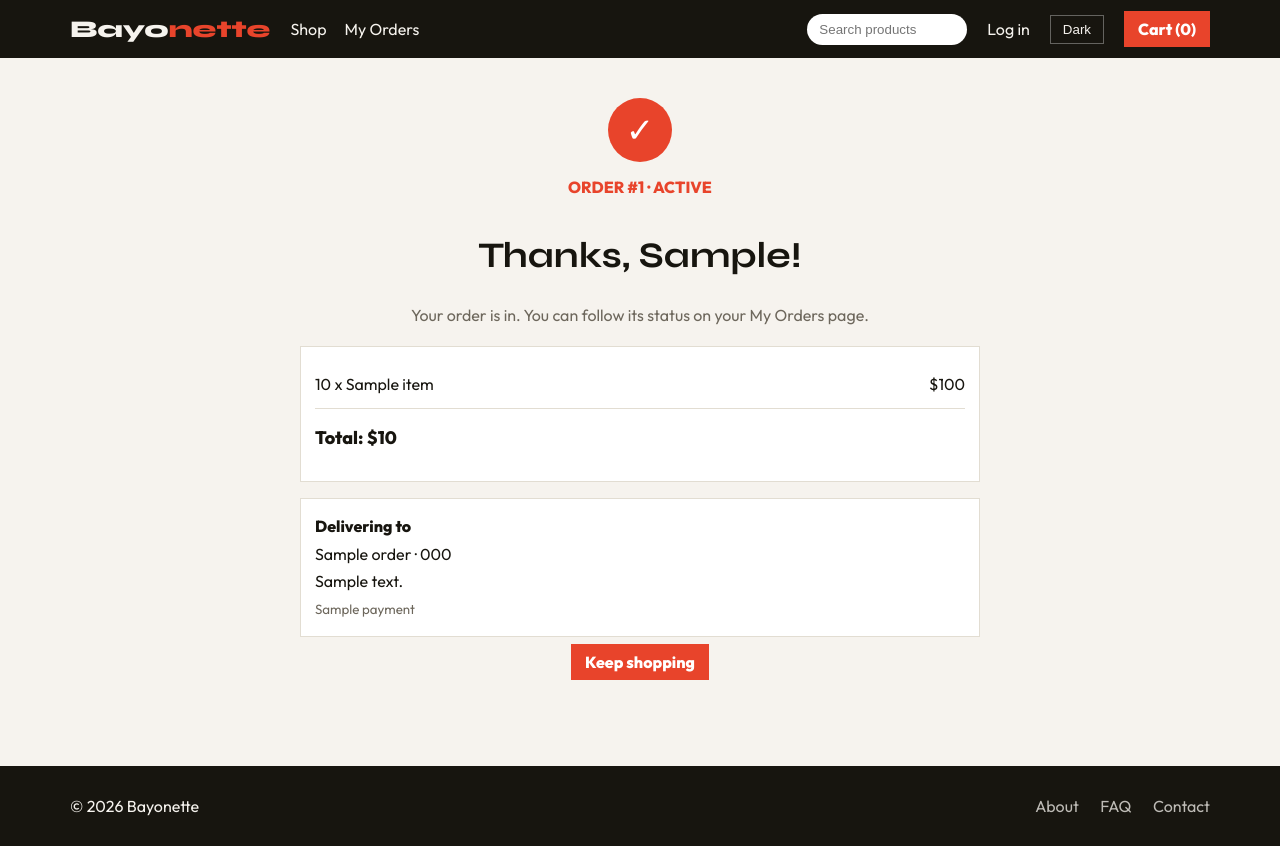
After one commit to PainQisGod/bayonette, a Flask app: template templates/confirmation.html in a window 1280 px wide. The commit adds this page. Run offline with Flask 3, Linux system fonts and the light colour scheme; the template is opened without the code that fills it: most values are stand-ins (such as "Sample title", 1, 10 or a date in 2020).

Commit message:
Add checkout page and order confirmation

```diff
--- a/app.py
+++ b/app.py
@@ -61,6 +61,11 @@ def setup():
         conn.execute("ALTER TABLE orders ADD COLUMN status TEXT DEFAULT 'pending'")
     except sqlite3.OperationalError:
         pass
+    for column in ["name", "phone", "address", "payment"]:
+        try:
+            conn.execute("ALTER TABLE orders ADD COLUMN " + column + " TEXT DEFAULT ''")
+        except sqlite3.OperationalError:
+            pass
     try:
         conn.execute("ALTER TABLE products ADD COLUMN category TEXT DEFAULT 'General'")
     except sqlite3.OperationalError:
@@ -216,7 +221,10 @@ def cart():
     return render_template("cart.html", items=items, total=total)
 
 
-@app.route("/checkout", methods=["POST"])
+PAYMENTS = ["Cash on delivery", "Pay at pickup"]
+
+
+@app.route("/checkout", methods=["GET", "POST"])
 def checkout():
     if "user_id" not in session:
         flash("Please log in to check out.")
@@ -228,16 +236,39 @@ def checkout():
         if item["quantity"] > item["product"]["stock"]:
             flash("Not enough stock for " + item["product"]["name"] + ".")
             return redirect("/cart")
+    if request.method == "GET":
+        return render_template("checkout.html", items=items, total=total, payments=PAYMENTS, form={})
+
+    form = {key: request.form.get(key, "").strip() for key in ["name", "phone", "address", "payment"]}
+    if not form["name"] or not form["phone"] or not form["address"] or form["payment"] not in PAYMENTS:
+        flash("Please fill in every field.")
+        return render_template("checkout.html", items=items, total=total, payments=PAYMENTS, form=form)
+
     conn = db()
-    order_id = conn.execute("INSERT INTO orders (user_id, total) VALUES (?, ?)", (session["user_id"], total)).lastrowid
+    order_id = conn.execute("INSERT INTO orders (user_id, total, name, phone, address, payment) VALUES (?, ?, ?, ?, ?, ?)",
+                            (session["user_id"], total, form["name"], form["phone"], form["address"], form["payment"])).lastrowid
     for item in items:
         conn.execute("INSERT INTO order_items VALUES (?, ?, ?)", (order_id, item["product"]["id"], item["quantity"]))
         conn.execute("UPDATE products SET stock = stock - ? WHERE id = ?", (item["quantity"], item["product"]["id"]))
     conn.commit()
     conn.close()
     session["cart"] = {}
-    flash("Order placed. Thank you!")
-    return redirect("/orders")
+    return redirect("/order/" + str(order_id))
+
+
+@app.route("/order/<int:id>")
+def order_confirmation(id):
+    if "user_id" not in session:
+        return redirect("/login")
+    conn = db()
+    order = conn.execute("SELECT * FROM orders WHERE id = ?", (id,)).fetchone()
+    if order is None or (order["user_id"] != session["user_id"] and not is_admin()):
+        conn.close()
+        return redirect("/orders")
+    items = conn.execute("""SELECT COALESCE(p.name, '(removed item)') AS name, i.quantity, p.price, p.hue FROM order_items i
+                            LEFT JOIN products p ON p.id = i.product_id WHERE i.order_id = ?""", (id,)).fetchall()
+    conn.close()
+    return render_template("confirmation.html", order=order, items=items)
 
 
 @app.route("/about")
--- a/static/pages.css
+++ b/static/pages.css
@@ -38,3 +38,17 @@ textarea { width: 100%; min-height: 120px; padding: 10px; margin: 6px 0 14px; bo
   z-index: 50;
 }
 #toast.show { opacity: 1; transform: translate(-50%, 0); }
+
+/* checkout and order confirmation */
+.checkout { display: grid; grid-template-columns: 1.4fr 1fr; gap: 30px; align-items: start; }
+.checkout-form input:not([type="radio"]) { width: 100%; padding: 10px; margin: 6px 0 14px; border: 1px solid var(--border); background: var(--card); color: var(--text); }
+.checkout-form label { font-weight: 600; }
+.choice { display: flex; gap: 8px; align-items: center; font-weight: 400 !important; margin: 8px 0; cursor: pointer; }
+.checkout-form .btn { margin-top: 14px; }
+.summary { position: sticky; top: 80px; }
+
+.confirm { text-align: center; }
+.confirm .box { text-align: left; margin-top: 16px; }
+.check { width: 64px; height: 64px; margin: 0 auto 12px; border-radius: 50%; background: var(--accent); color: white; font-size: 34px; line-height: 64px; }
+
+@media (max-width: 860px) { .checkout { grid-template-columns: 1fr; } .summary { position: static; } }
--- a/templates/admin_orders.html
+++ b/templates/admin_orders.html
@@ -6,6 +6,9 @@
   <div class="box">
     <b>Order #{{ o.order.id }}</b> <small>{{ o.order.email }} · {{ o.order.created }}</small>
     {% for i in o["items"] %}<div>{{ i.quantity }} x {{ i.name }}</div>{% endfor %}
+    {% if o.order.address %}
+    <small>Ship to: {{ o.order.name }} · {{ o.order.phone }} · {{ o.order.address }} · {{ o.order.payment }}</small><br>
+    {% endif %}
     <b>Total: ${{ o.order.total }}</b>
     <form method="post" action="/admin/orders/{{ o.order.id }}">
       <select name="status">
--- a/templates/cart.html
+++ b/templates/cart.html
@@ -16,7 +16,7 @@
   {% endfor %}
   <div class="total">Total: ${{ total }}</div>
   {% if items %}
-  <form method="post" action="/checkout"><button class="btn">Checkout</button></form>
+  <a class="btn" href="/checkout">Checkout</a>
   {% endif %}
 </section>
 {% endblock %}
--- /dev/null
+++ b/templates/confirmation.html
@@ -0,0 +1,30 @@
+{% extends "base.html" %}
+{% block content %}
+<div class="prose confirm">
+  <div class="check">✓</div>
+  <div class="label">Order #{{ order.id }} · {{ order.status }}</div>
+  <h1>Thanks{% if order.name %}, {{ order.name.split(' ')[0] }}{% endif %}!</h1>
+  <p>Your order is in. You can follow its status on your <a href="/orders">My Orders</a> page.</p>
+
+  <div class="box">
+    {% for i in items %}
+    <div class="row">
+      <span>{{ i.quantity }} x {{ i.name }}</span>
+      <span>{% if i.price %}${{ i.price * i.quantity }}{% endif %}</span>
+    </div>
+    {% endfor %}
+    <div class="total">Total: ${{ order.total }}</div>
+  </div>
+
+  {% if order.address %}
+  <div class="box">
+    <b>Delivering to</b><br>
+    {{ order.name }} · {{ order.phone }}<br>
+    {{ order.address }}<br>
+    <small>{{ order.payment }}</small>
+  </div>
+  {% endif %}
+
+  <a class="btn" href="/">Keep shopping</a>
+</div>
+{% endblock %}
--- a/templates/orders.html
+++ b/templates/orders.html
@@ -4,7 +4,7 @@
   <h2>My Orders</h2>
   {% for o in orders %}
   <div class="box">
-    <b>Order #{{ o.order.id }}</b> <small>{{ o.order.created }}</small> <span class="label">{{ o.order.status }}</span>
+    <a href="/order/{{ o.order.id }}"><b>Order #{{ o.order.id }}</b></a> <small>{{ o.order.created }}</small> <span class="label">{{ o.order.status }}</span>
     {% for i in o["items"] %}<div>{{ i.quantity }} x {{ i.name }}</div>{% endfor %}
     <b>Total: ${{ o.order.total }}</b>
   </div>
```
Also changed, not shown: templates/checklist.html (added, +37 -0 lines).
